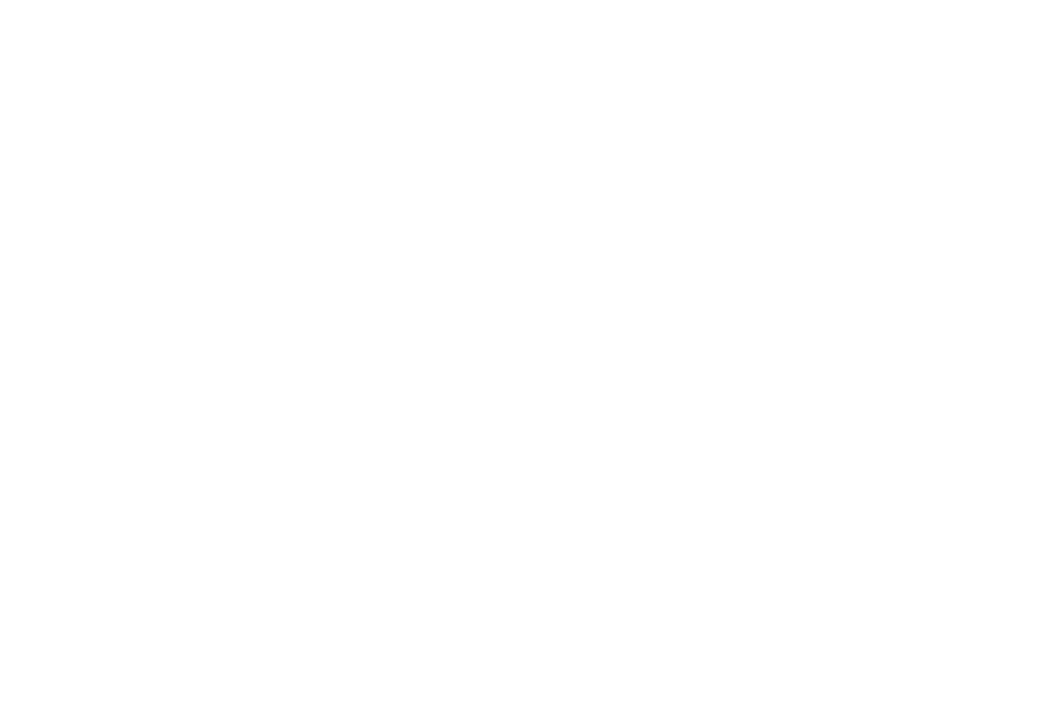
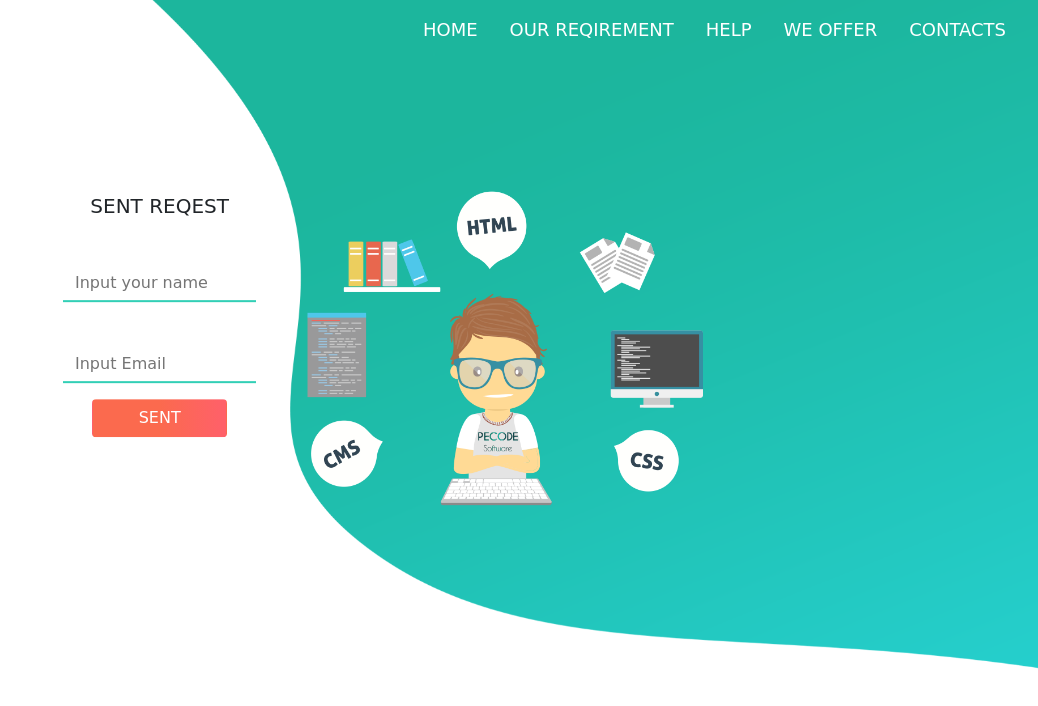
Before and after one commit to KatyaTym/Pecode_software_site, a plain HTML site: page index.html in a window 1280 px wide. Shown: the whole page, without its empty margins (242-1280 px from the left). Drawn offline with nearby package versions, Linux system fonts and the light colour scheme.

Commit message:
Add navbar and forms

```diff
--- a/index.html
+++ b/index.html
@@ -1,14 +1,58 @@
 <!doctype html>
 <html lang="en">
-  <head>
-    <!-- Required meta tags -->
+
+<head>
     <meta charset="utf-8">
     <meta name="viewport" content="width=device-width, initial-scale=1, shrink-to-fit=no">
     <link rel="stylesheet" href="https://stackpath.bootstrapcdn.com/bootstrap/4.3.1/css/bootstrap.min.css" integrity="sha384-ggOyR0iXCbMQv3Xipma34MD+dH/1fQ784/j6cY/iJTQUOhcWr7x9JvoRxT2MZw1T" crossorigin="anonymous">
     <link rel="stylesheet" href="style.css">
     <title>Pecode Software</title>
-  </head>
-  <body>
+</head>
 
-  </body>
+<body>
+    <div class="text-align bacground_image">
+        <img src="icons/bg_png/1.png" class="img-fluid medium_width" alt="Responsive image">
+        <div class="topright">
+            <ul class="nav justify-content-end font_family">
+                <li class="nav-item">
+                    <a class="nav-link active text-white" href="#">HOME</a>
+                </li>
+                <li class="nav-item">
+                    <a class="nav-link text-white" href="#">OUR REQIREMENT</a>
+                </li>
+                <li class="nav-item">
+                    <a class="nav-link text-white" href="#">HELP</a>
+                </li>
+                <li class="nav-item">
+                    <a class="nav-link text-white" href="#">WE OFFER</a>
+                </li>
+                <li class="nav-item">
+                    <a class="nav-link text-white" href="#">CONTACTS</a>
+                </li>
+            </ul>
+        </div>
+        <div class="row center">
+            <div class="col-4">
+                <p class="font_family text-darck text-center font_size nowrap">SENT REQEST</p>
+                <form class="font_family">
+                    <div class="form-group">
+                      <label for="exampleInputPassword1"></label>
+                        <input type="email" class="form_control" id="exampleInputEmail1" aria-describedby="emailHelp" placeholder="Input your name">
+                    </div>
+                    <div class="form-group">
+                        <label for="exampleInputPassword1"></label>
+                        <input type="email" class="form_control" id="exampleInputEmail1" placeholder="Input Email">
+                    </div>
+                    <div class="text-center">
+                        <button type="submit" class="btn bottom_gradient text-white medium_width">SENT</button>
+                    </div>
+                </form>
+            </div>
+            <div class="col-8">
+                <img src="icons/image.png" class="img-fluid full_width" alt="Responsive image">
+            </div>
+        </div>
+    </div>
+</body>
+
 </html>
--- a/style.css
+++ b/style.css
@@ -0,0 +1,64 @@
+.text-align {
+    text-align: right;
+}
+
+.full_width {
+    width: 95%;
+}
+
+.medium_width {
+    width: 70%;
+}
+
+.bacground_image {
+    position: relative;
+}
+
+.topright {
+    position: absolute;
+    top: 8px;
+    right: 16px;
+    font-size: 18px;
+}
+
+.center {
+    position: absolute;
+    top: 50%;
+    left: 50%;
+    transform: translate(-50%, -50%);
+    font-size: 18px;
+}
+
+.font_family {
+    font-family: cursive;
+}
+
+.bottom_gradient {
+    background: rgb(251, 106, 78);
+    background: linear-gradient(90deg, rgba(251, 106, 78, 1) 50%, rgba(255, 96, 106, 1) 100%);
+}
+
+.font_size {
+    font-size: 20px;
+}
+
+.form_control {
+    display: block;
+    width: 100%;
+    height: calc(1.5em + .75rem + 2px);
+    padding: .375rem .75rem;
+    font-size: 1rem;
+    font-weight: 400;
+    line-height: 1.5;
+    color: #495057;
+    background-color: #fff;
+    background-clip: padding-box;
+    border: none;
+    border-bottom: 2px solid #32CFB6;
+    transition: border-color .15s ease-in-out, box-shadow .15s ease-in-out;
+
+}
+
+.nowrap {
+	white-space: nowrap;
+}
```
